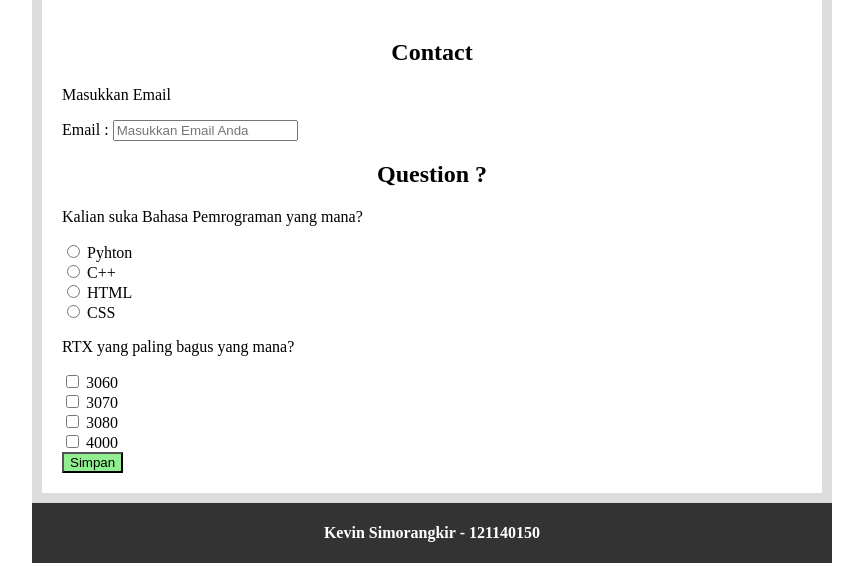
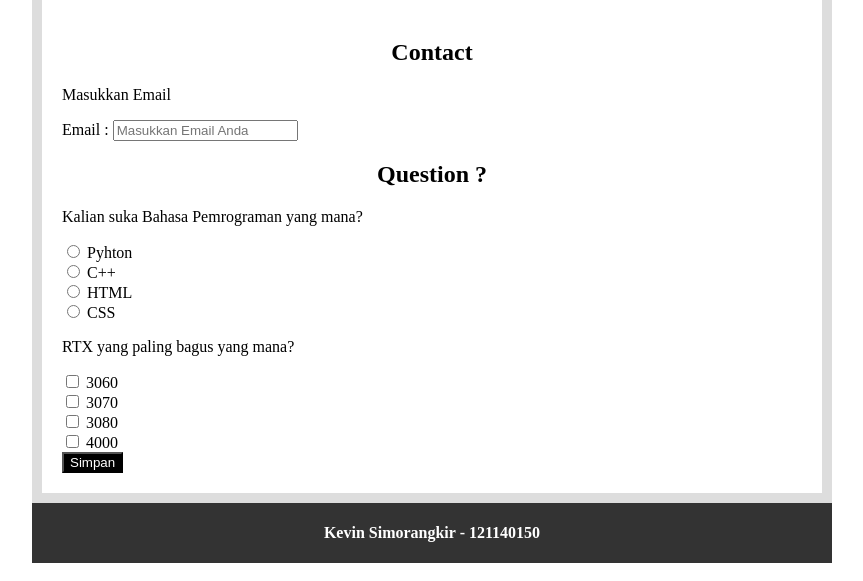
Before and after one commit to kevinsimorangkir21/prak-pemweb, a PHP site: page /121140150_Kevin_Prak2.html in a window 1280 px wide. Shown: the part 1028-1609 px from the top of the page, without its empty margins (208-1071 px from the left). Run offline with PHP 8.4, Linux system fonts and the light colour scheme.

Commit message:
update repo

```diff
--- a/prak2/121140150_Kevin_Prak2.html
+++ b/prak2/121140150_Kevin_Prak2.html
@@ -150,7 +150,7 @@ Praktikum 2 Pemweb RC
     <br>
     <input type="checkbox" name="soal04" value="4"> 4000
     <br>
-    <button type="submit">Simpan</button>
+    <button type="submit" style="color:rgb(255, 255, 255);">Simpan</button>
 
     </form>
 
--- a/prak2/public/style.css
+++ b/prak2/public/style.css
@@ -92,8 +92,7 @@ body {
 }
 
 .hub button {
-    background-color: lightgreen;
-    text-align: center;
+    background-color: rgb(0, 0, 0);
 }
 
 .bottom {
```
